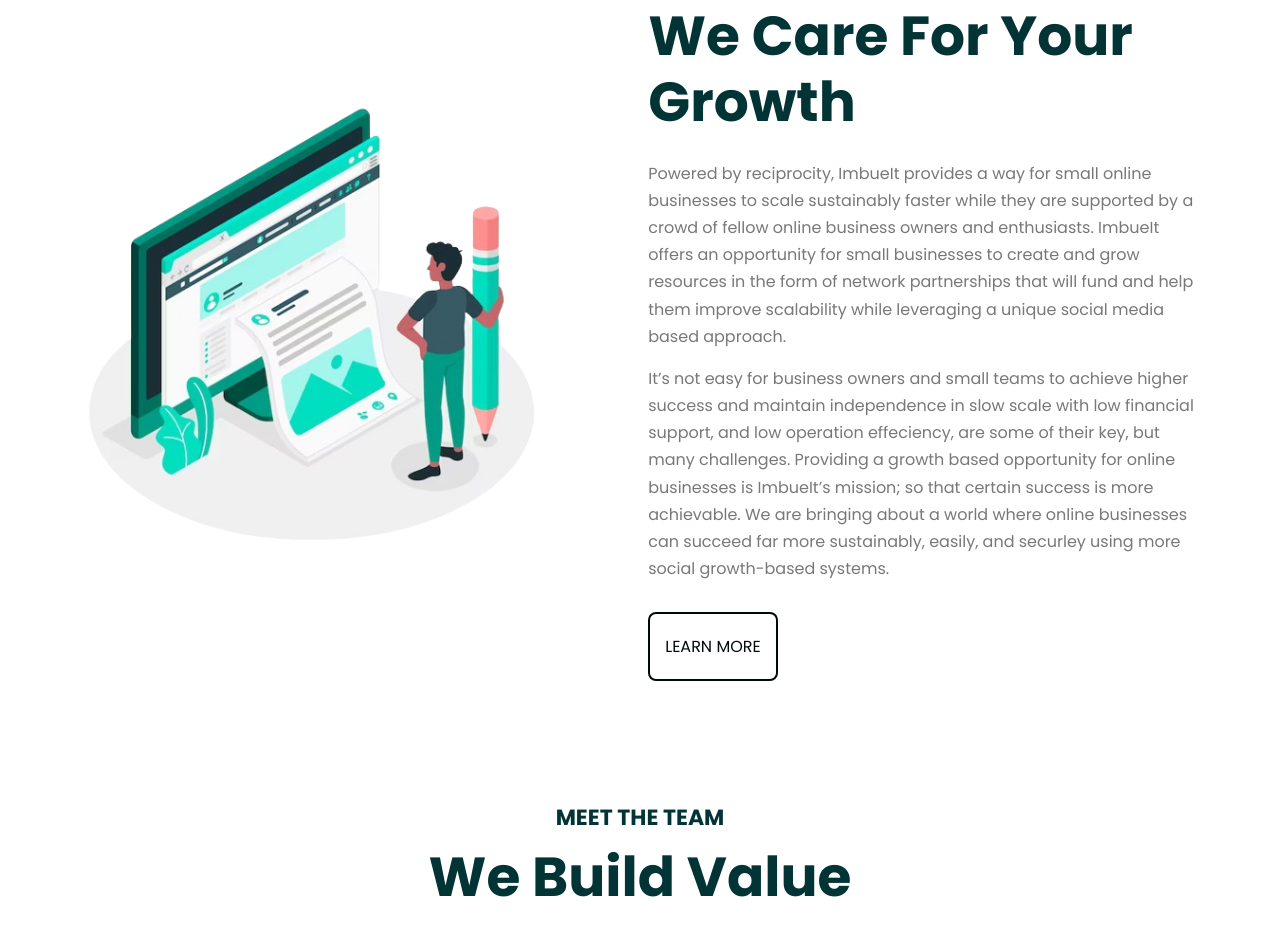
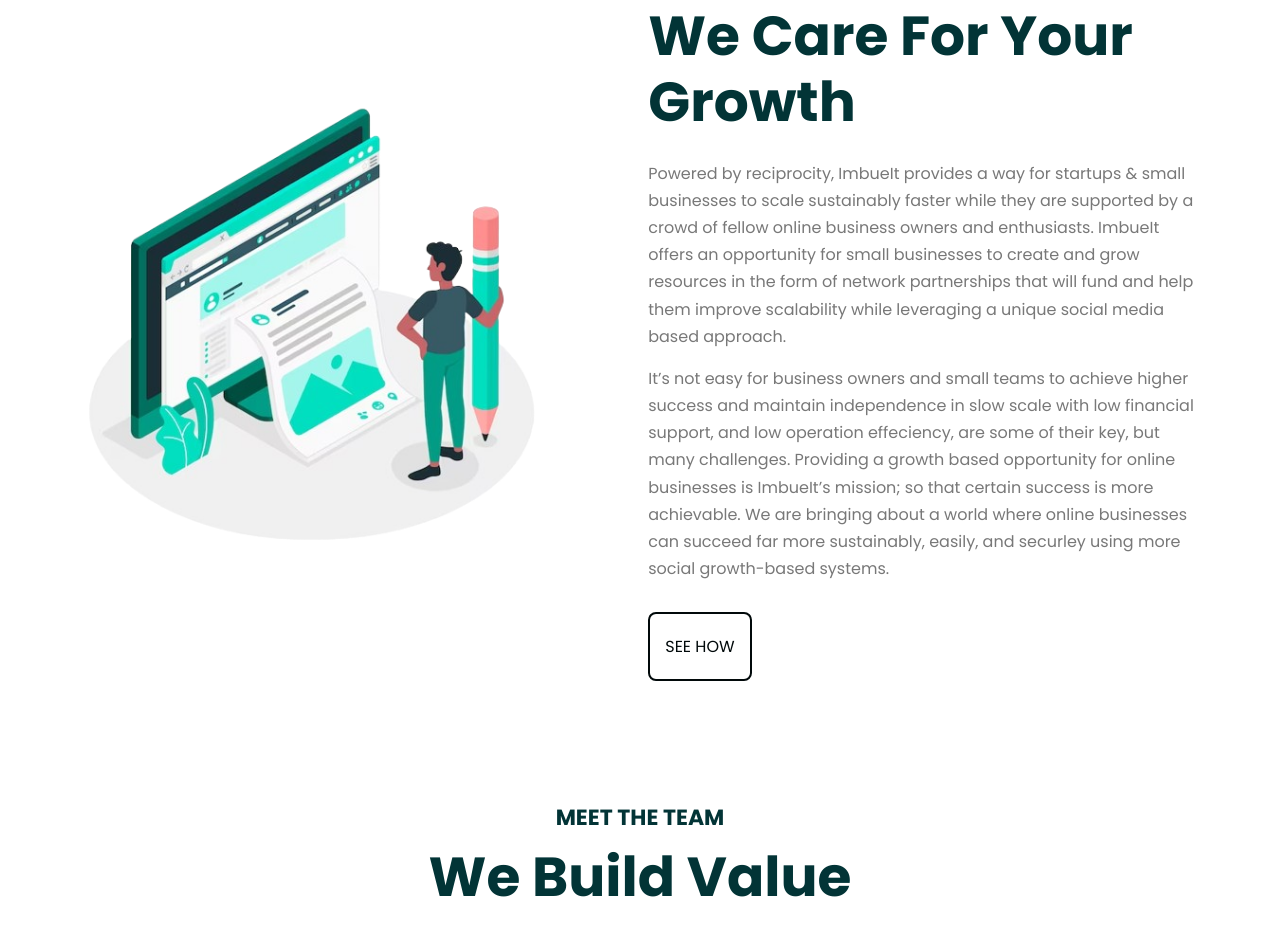
Before and after one commit to ImbueIt2024/Correct1, a plain HTML site: page index.html in a window 1280 px wide. Shown: the part 2941-3877 px from the top of the page. Drawn offline with nearby package versions, Linux system fonts and the light colour scheme; files that its build step writes are made by us from their sources; a script that the page names is missing.

Commit message:
Update index.html

```diff
--- a/index.html
+++ b/index.html
@@ -368,7 +368,7 @@ Sign up now to stay in the loop and be part of a network that transforms potenti
             <h2 class="h2 section-title">We Care For Your Growth</h2>
 
             <p class="section-text section-text-1">
-                Powered by reciprocity, ImbueIt provides a way for small online businesses to
+                Powered by reciprocity, ImbueIt provides a way for startups & small businesses to
                 scale sustainably faster while they are supported by a crowd of fellow online
                 business owners and enthusiasts. ImbueIt offers an opportunity for small businesses
                 to create and grow resources in the form of network partnerships that will fund and help
@@ -385,7 +385,7 @@ Sign up now to stay in the loop and be part of a network that transforms potenti
                 social growth-based systems.
               </p>
 
-            <a href="https://imbue-it-time.notion.site/Join-Us-Today-17f61ee83ccc4836a4d3dfd6f6e3ef10" class="btn">Learn More</a> <!--custom notion Link-->
+            <a href="https://www.loom.com/share/e416a3dbcca14b2c801925c5575a6b97?sid=53103232-bc2b-4a95-bf5a-a8d03aca3ee7" class="btn">See How</a> <!--custom notion Link-->
 
           </div>
 
```
